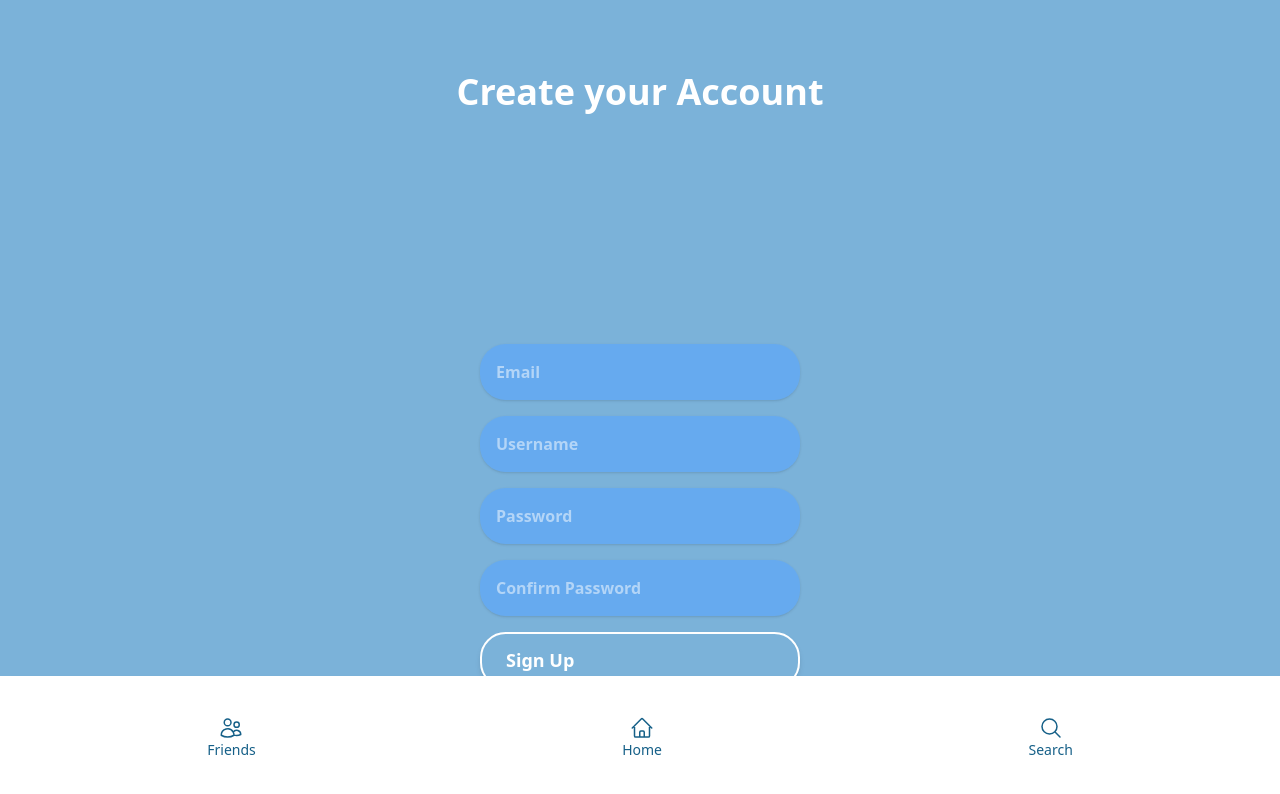
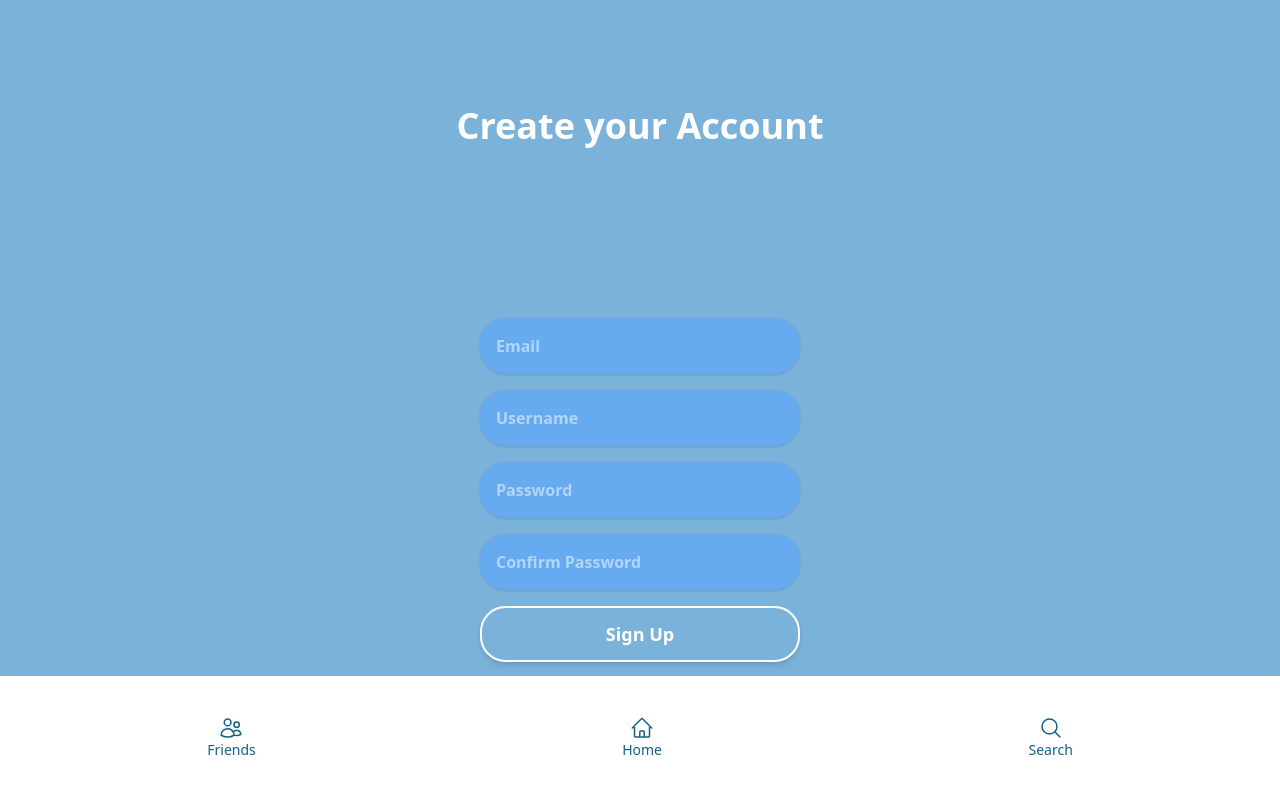
Before and after one commit to sondreir98/NTNU-TDT4140-Filmder, a React (Vite) app: page /signup in a window 1280 px wide. Shown: the top 794 px of the page. Built offline with nearby package versions, Linux system fonts and the light colour scheme.

Commit message:
feat: :sparkles: add form validation

```diff
--- a/package.json
+++ b/package.json
@@ -14,7 +14,8 @@
 		"firebase": "^11.2.0",
 		"react": "^18.3.1",
 		"react-dom": "^18.3.1",
-		"react-router-dom": "^7.1.3"
+		"react-router-dom": "^7.1.3",
+		"react-toastify": "^11.0.3"
 	},
 	"devDependencies": {
 		"@biomejs/biome": "^1.9.4",
--- a/src/pages/SignUpPage.tsx
+++ b/src/pages/SignUpPage.tsx
@@ -1,7 +1,8 @@
+import { FirebaseError } from "firebase/app";
 import { createUserWithEmailAndPassword, updateProfile } from "firebase/auth";
 import { doc, setDoc } from "firebase/firestore";
 import { useState } from "react";
-import { Link } from "react-router-dom";
+import { Link, useNavigate } from "react-router-dom";
 import { auth, db } from "../Database";
 
 const SignUpPage = () => {
@@ -9,17 +10,45 @@ const SignUpPage = () => {
 	const [password, setPassword] = useState("");
 	const [confirmPassword, setConfirmPassword] = useState("");
 	const [username, setUsername] = useState("");
+	const [error, setError] = useState("");
+	const navigate = useNavigate();
+
+	const handleSignUp = async (e: React.FormEvent<HTMLFormElement>) => {
+		e.preventDefault(); //Hindrer redirect ved error?
+		if (password !== confirmPassword) {
+			setError("Passwords do not match.");
+			return;
+		}
+		try {
+			const userCredential = await createUserWithEmailAndPassword(
+				auth,
+				email,
+				password,
+			);
+			await updateProfile(userCredential.user, { displayName: username });
+			await setDoc(doc(db, "users", userCredential.user.uid), {});
+			setError("");
+			navigate("/");
+		} catch (err) {
+			if (err instanceof FirebaseError) {
+				setError("Failed to create account. Please try again.");
+			} else {
+				setError("An unknown error occurred.");
+			}
+		}
+	};
 
 	return (
 		//Fargene endres til slutt
 		<div className="flex flex-col items-center justify-center min-h-screen bg-primary text-white">
 			<h1 className="text-4xl font-bold mb-8">Create your Account</h1>
+			<form onSubmit={handleSignUp} className="flex flex-col items-center">
 				<input
 					type="email"
 					placeholder="Email"
 					value={email}
 					onChange={(e) => setEmail(e.target.value)}
-				className="shadow mb-4 px-4 py-4 rounded-[2vw] w-80 mt-50 font-semibold text-white bg-blue-400/50 focus:outline-none focus:ring-2 focus:ring-gray-300 ease-linear transition duration-500 "
+					className="shadow mb-4 px-4 py-4 rounded-[2vw] w-80 mt-35 font-semibold text-white bg-blue-400/50 focus:outline-none focus:ring-2 focus:ring-gray-300 ease-linear transition duration-500 "
 				/>
 				<input
 					type="text"
@@ -42,22 +71,22 @@ const SignUpPage = () => {
 					onChange={(e) => setConfirmPassword(e.target.value)}
 					className="shadow mb-4 px-4 py-4 w-80 rounded-[2vw] bg-blue-400/50 font-semibold text-white focus:outline-none focus:ring-2 focus:ring-gray-300 ease-linear transition duration-500"
 				/>
-			<Link
-				to="/"
-				onClick={async () => {
-					const userCredential = await createUserWithEmailAndPassword(
-						auth,
-						email,
-						password,
-					);
-					await updateProfile(userCredential.user, { displayName: username });
-					await setDoc(doc(db, "users", userCredential.user.uid), {});
-				}}
+				<div className="flex flex-col gap-4">
+					<button
+						type="submit"
 						className="border-2 border-white w-80 px-6 py-3 rounded-[2vw] text-lg font-semibold shadow-md hover:bg-gray-200 transition"
 					>
 						Sign Up
-			</Link>
-			<p className="mt-4">
+					</button>
+					{error && (
+						<div className="flex flex-col items-center justify-center text-red-500 font-semibold text-sm mt-1">
+							<p>{error}</p>
+						</div>
+					)}
+				</div>
+			</form>
+			<div className="text-center mt-3">
+				<p className="text-sm">
 					Already have an account?{" "}
 					<Link
 						to="/login"
@@ -67,6 +96,7 @@ const SignUpPage = () => {
 					</Link>
 				</p>
 			</div>
+		</div>
 	);
 };
 
--- a/src/pages/loginpage.tsx
+++ b/src/pages/loginpage.tsx
@@ -1,11 +1,28 @@
+import { FirebaseError } from "firebase/app";
 import { signInWithEmailAndPassword } from "firebase/auth";
 import { useState } from "react";
-import { Link } from "react-router-dom";
+import { Link, useNavigate } from "react-router-dom";
 import { auth } from "../Database";
 
 const LoginPage = () => {
 	const [email, setEmail] = useState("");
 	const [password, setPassword] = useState("");
+	const [error, setError] = useState("");
+	const navigate = useNavigate();
+
+	const handleLogin = async () => {
+		try {
+			await signInWithEmailAndPassword(auth, email, password);
+			setError("");
+			navigate("/");
+		} catch (err) {
+			if (err instanceof FirebaseError) {
+				setError("The email or password you provided is incorrect.");
+			} else {
+				setError("An unknown error occurred.");
+			}
+		}
+	};
 
 	return (
 		//Fargene endres til slutt
@@ -16,7 +33,7 @@ const LoginPage = () => {
 				placeholder="Email"
 				value={email}
 				onChange={(e) => setEmail(e.target.value)}
-				className="shadow mb-2 px-4 py-4 rounded-[2vw] w-80 mt-90 text-dark font-semibold bg-primary focus:outline-none focus:ring-2 focus:ring-dark ease-linear transition duration-200 "
+				className="shadow mb-4 px-4 py-4 rounded-[2vw] w-80 mt-70 text-dark font-semibold bg-primary focus:outline-none focus:ring-2 focus:ring-dark ease-linear transition duration-200 "
 			/>
 			<input
 				type="password"
@@ -25,22 +42,26 @@ const LoginPage = () => {
 				onChange={(e) => setPassword(e.target.value)}
 				className="shadow mb-4 px-4 py-4 w-80 rounded-[2vw] bg-primary text-dark font-semibold focus:outline-none focus:ring-2 focus:ring-dark ease-linear transition duration-200"
 			/>
+
 			<div className="flex flex-col gap-4">
-				<Link
-					to="/"
-					onClick={async () => {
-						await signInWithEmailAndPassword(auth, email, password);
-					}}
+				<button
+					type="button"
+					onClick={handleLogin}
 					className="border-2 border-dark w-80 px-6 py-3 rounded-[2vw] text-lg font-semibold shadow-md bg-primary text-dark hover:bg-gray-200 transition"
 				>
 					Log In
-				</Link>
-				<div className="text-center mt-2">
+				</button>
+				{error && (
+					<div className="flex flex-col items-center justify-center text-red-500 font-semibold text-sm mt-1">
+						<p>{error}</p>
+					</div>
+				)}
+				<div className="text-center mt-0">
 					<p className="text-sm">
 						Don't have an account?{" "}
 						<Link
 							to="/signup"
-							className="text-blue-400 font-semibold hover:underline"
+							className="text-blue-400 font-bold hover:underline"
 						>
 							Sign Up
 						</Link>
```
Also changed, not shown: src/Icons.tsx (+48 -10 lines), 1 other file (tests, documents, lock files or other folders). Lines whose indentation alone changed are shown as unchanged.
